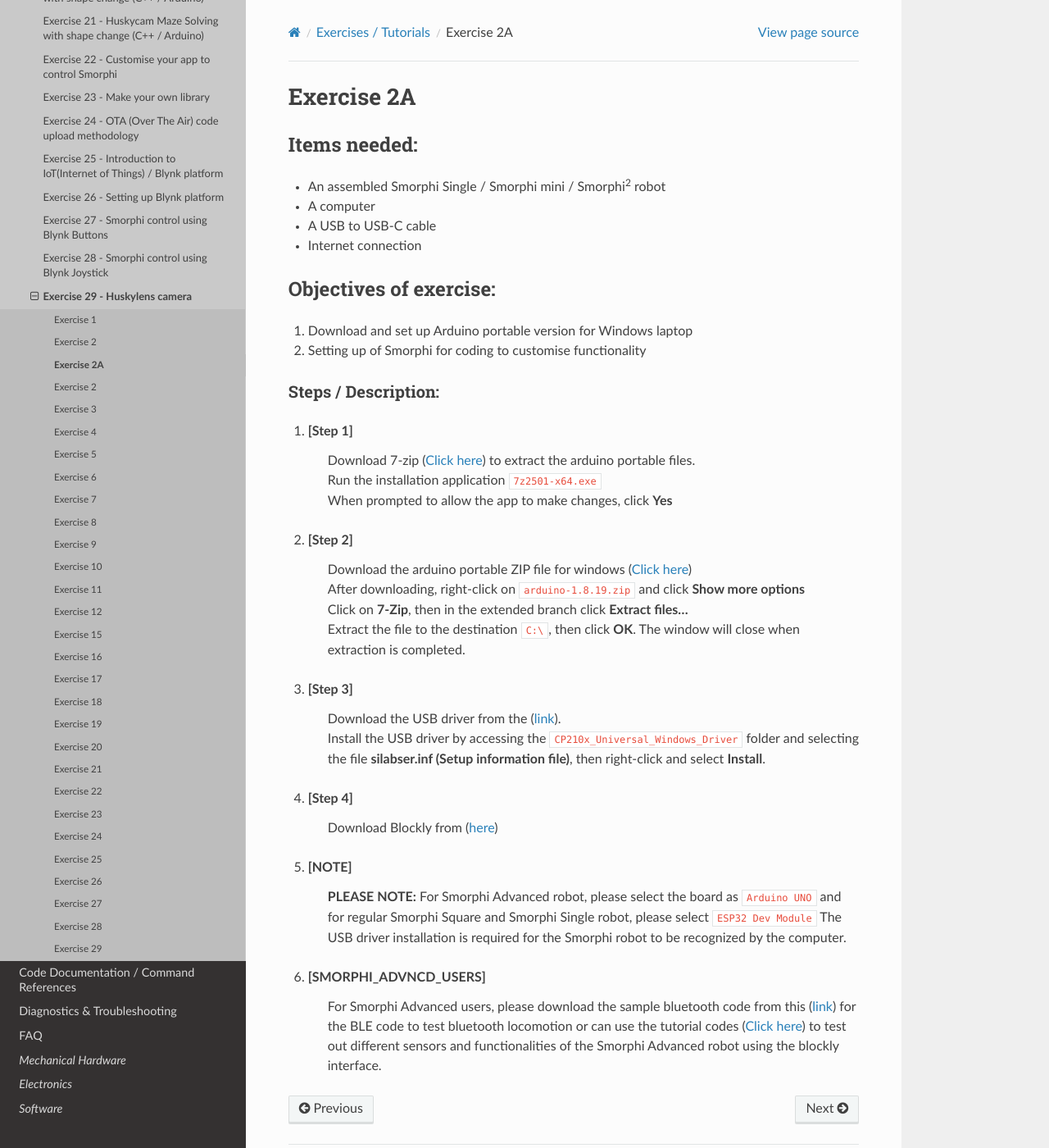
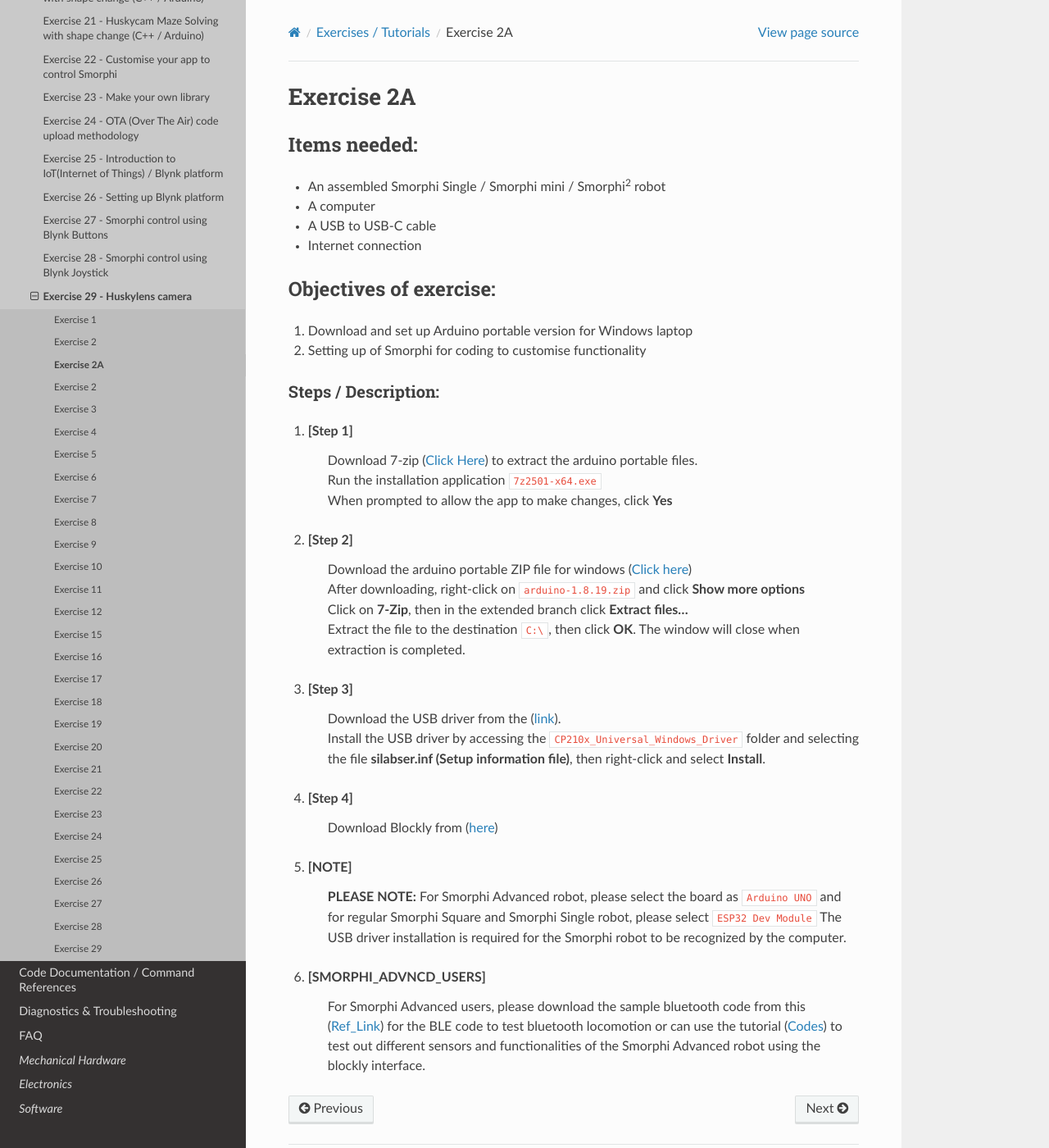
Before and after one commit to WefaaRobotics/Smorphi_Documentation, a Sphinx documentation site: the page built from source/docs/exercises/exercise_2A/exercise_2A.rst, in a window 1280 px wide and 1400 px high. Shown: the whole window at 82% size. Built offline with Sphinx 7.4.7 and the Read the Docs theme 3.1.0, drawn with Linux system fonts in a browser that asks for light colours.

Commit message:
Updt_Insts_Codes

```diff
--- a/source/docs/exercises/exercise_2A/exercise_2A.rst
+++ b/source/docs/exercises/exercise_2A/exercise_2A.rst
@@ -18,7 +18,7 @@
 ++++++++++++++++++++++++
 
 #. [Step 1]
-                        |  Download 7-zip (`Click here <https://github.com/WefaaRobotics/Smorphi_Board/releases/download/v1.0.2/7z2501-x64.exe>`_) to extract the arduino portable files.
+                        |  Download 7-zip (`Click Here <https://github.com/WefaaRobotics/Smorphi_Board/releases/download/v1.0.2/7z2501-x64.exe>`_) to extract the arduino portable files.
                         |  Run the installation application ``7z2501-x64.exe``
                         |  When prompted to allow the app to make changes, click **Yes**
 #. [Step 2]
@@ -33,5 +33,5 @@
                         |  Download Blockly from (`here <https://github.com/WefaaRobotics/Smorphi_Board/releases/download/V_BLK_0.1/ardublockly_Darwin64_2026-03-24_00.36.zip>`_)
 #. [NOTE]
                         |  **PLEASE NOTE:** For Smorphi Advanced robot, please select the board as ``Arduino UNO`` and for regular Smorphi Square and Smorphi Single robot, please select ``ESP32 Dev Module``  The USB driver installation is required for the Smorphi robot to be recognized by the computer.
-#. [**SMORPHI_ADVNCD_USERS**]
-                        |  For Smorphi Advanced users, please download the sample bluetooth code from this (`link <https://github.com/WefaaRobotics/Smorphi_Board/releases/download/V_BLK_0.1/BLE_robot.zip>`_) for the BLE code to test bluetooth locomotion or can use the tutorial codes (`Click here <https://github.com/WefaaRobotics/Smorphi_Board/releases/download/V_BLK_0.1/Smorphi.Advance.blocky.code.zip>`_) to test out different sensors and functionalities of the Smorphi Advanced robot using the blockly interface.
+#. [SMORPHI_ADVNCD_USERS]
+                        |  For Smorphi Advanced users, please download the sample bluetooth code from this (`Ref_Link <https://github.com/WefaaRobotics/Smorphi_Board/releases/download/V_BLK_0.1/BLE_robot.zip>`_) for the BLE code to test bluetooth locomotion or can use the tutorial (`Codes <https://github.com/WefaaRobotics/Smorphi_Board/releases/download/V_BLK_0.1/Smorphi.Advance.blocky.code.zip>`_) to test out different sensors and functionalities of the Smorphi Advanced robot using the blockly interface.
```
